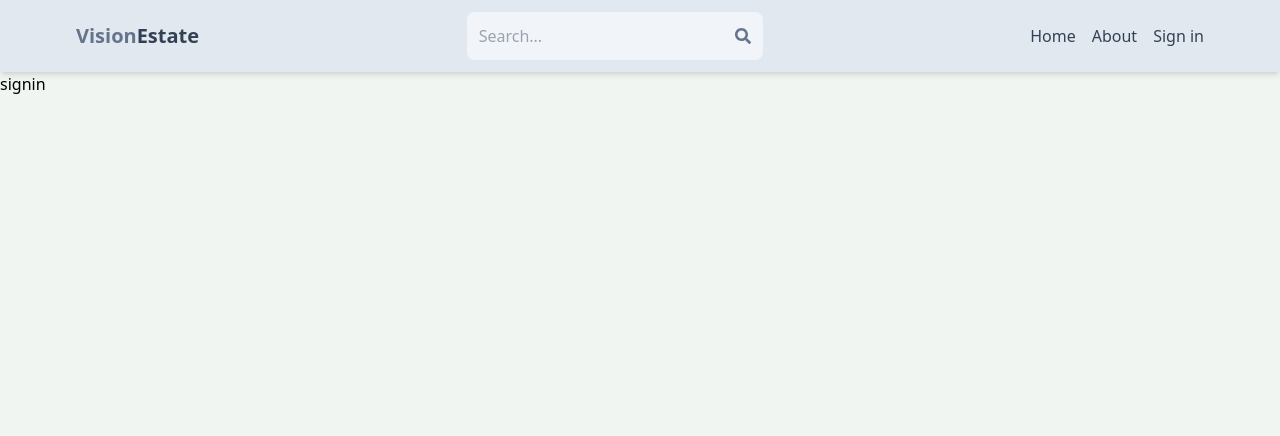
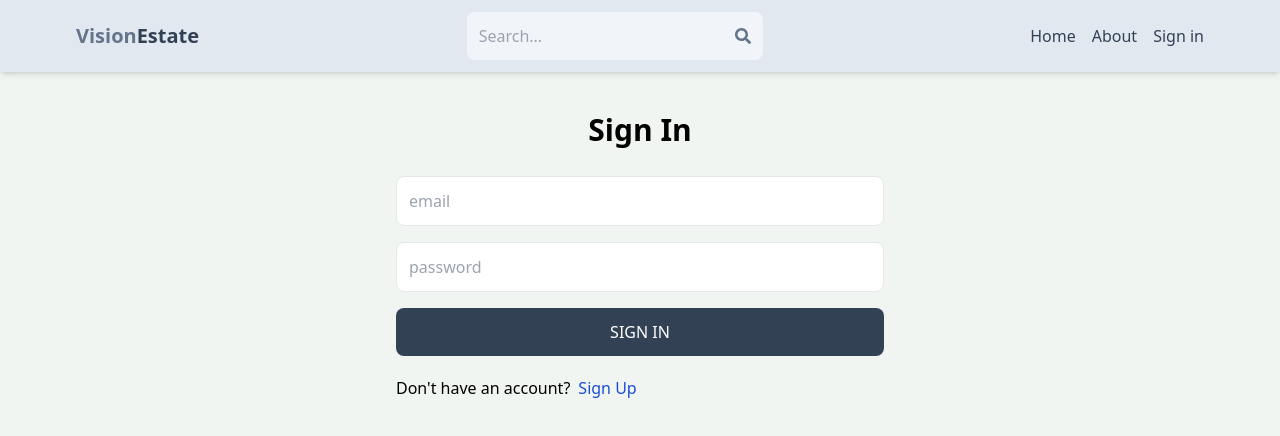
Before and after one commit to singh27aditi/Real-Estate-Website, a React (Vite) app in the folder client/: page /sign-in in a window 1280 px wide. Shown: the top 436 px of the page. Built offline with nearby package versions, Linux system fonts and the light colour scheme.

Commit message:
Complete SignIn Page Functionality

```diff
--- a/client/src/pages/SignIn.jsx
+++ b/client/src/pages/SignIn.jsx
@@ -1,9 +1,58 @@
-import React from 'react'
+import { Link, useNavigate } from 'react-router-dom'
+import { useState } from 'react'
 
 export default function SignIn() {
+  const [formData, setFormData] = useState({});
+  const [error, setError] = useState(null);
+  const [loading, setLoading] = useState(false);
+  const navigate = useNavigate();
+  const handleChange = (e) => {
+    setFormData({
+      ...formData,
+      [e.target.id]: e.target.value
+    });
+  }
+  const handleSubmit = async (e) => {
+    e.preventDefault();
+    try{
+      setLoading(true);
+      const res = await fetch('/api/auth/sign-in', {
+        method: 'POST',
+        headers: {
+          'Content-Type': 'application/json'
+        },
+        body: JSON.stringify(formData),
+      });
+      const data = await res.json();
+      console.log(data);
+      if(data.success === false){
+        setLoading(false);
+        setError(data.message);
+        return;
+      }
+      setLoading(false);
+      setError(null);
+      navigate('/');
+    }catch{
+      setLoading(false);
+      setError(error.message);
+    }
+  }
   return (
-    <div>
-      signin
+    <div className='p-3 max-w-lg mx-auto'>
+      <h1 className='text-3xl text-center font-semibold my-7'>Sign In</h1>
+      <form className='flex flex-col gap-4' onSubmit={handleSubmit}>
+        <input type='email' placeholder='email' className='border p-3 rounded-lg' id='email' onChange = {handleChange}></input>
+        <input type='password' placeholder='password' className='border p-3 rounded-lg' id='password' onChange = {handleChange}></input>
+        <button disabled={loading} className='bg-slate-700 text-white p-3 rounded-lg uppercase hover:opacity-95 disabled:opacity-80'>{loading ? "Loading..." : "Sign In"}</button>
+      </form>
+      <div className='flex gap-2 mt-5'>
+        <p>Don't have an account?</p>
+        <Link to={'/sign-up'}>
+          <span className="text-blue-700">Sign Up</span>
+        </Link>
+      </div>
+      {error && <p className='text-red-500 mt-5'>{error}</p>}
     </div>
   )
 }
--- a/client/src/pages/SignUp.jsx
+++ b/client/src/pages/SignUp.jsx
@@ -53,7 +53,7 @@
           <span className="text-blue-700">Sign In</span>
         </Link>
       </div>
-      {error && <p classname='text-red-500 mt-5'>{error}</p>}
+      {error && <p className='text-red-500 mt-5'>{error}</p>}
     </div>
   )
 }
```
Also changed, not shown: 1 other file (tests, documents, lock files or other folders).
